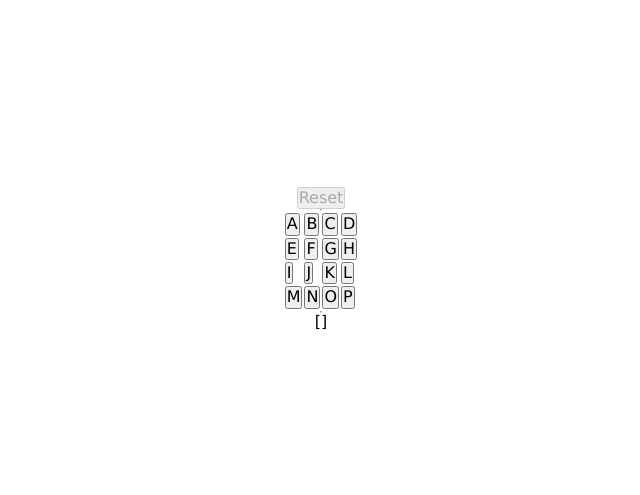
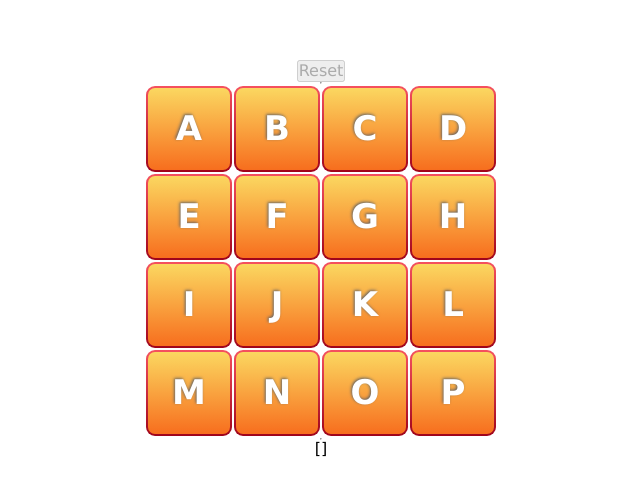
Before and after one commit to rodolfomayora/lettes-game, a React (Create React App) app: page / in a window 1280 px wide. Shown: the part 141-636 px from the top of the page, without its empty margins (319-959 px from the left). Built offline with nearby package versions, Linux system fonts and the light colour scheme.

Commit message:
styles: add styles for Tile Component

```diff
--- a/src/components/Tile/index.tsx
+++ b/src/components/Tile/index.tsx
@@ -1,10 +1,10 @@
 import React from 'react';
 
-type TileProps = {
-  isSelected: boolean,
-  letter: string,
-  handleTile: () => void,
-}
+import { TileProps } from './types';
+import {
+  TileLetter,
+  TileStyled,
+} from './styles';
 
 function Tile ({ isSelected, letter, handleTile }: TileProps) {
 
@@ -13,10 +13,13 @@ function Tile ({ isSelected, letter, handleTile }: TileProps) {
   const handleClick = () => isAlreadySelected && handleTile();
 
   return (
-    <button onClick={handleClick}>
-      {letter}
-      {isSelected && <span>*</span>}
-    </button>
+    <TileStyled
+      isSelected={isSelected}
+      onClick={handleClick}>
+      <TileLetter isSelected={isSelected}>
+        {letter}
+      </TileLetter>
+    </TileStyled>
   );
 }
 
--- /dev/null
+++ b/src/components/Tile/styles.ts
@@ -0,0 +1,72 @@
+import styled, { css } from 'styled-components';
+
+import { colors, mixins } from '../../assets/styles/config';
+import { TileStyledProps } from './types';
+
+const externalBorderRadius: number = 9;
+const innerBorderRadius: number = externalBorderRadius - 2;
+
+export const TileStyled = styled.button<TileStyledProps>`
+
+  width: 62px;
+  height: 62px;
+  padding: 2px;
+  border: none;
+  border-radius: ${externalBorderRadius}px;
+  outline: none;
+
+  background-image: linear-gradient(
+    180deg,
+    ${colors.red1},
+    ${colors.red2});
+  box-shadow: none;
+  cursor: pointer;
+
+  &:active { transform: scale(0.96); }
+
+  ${mixins.large(css`
+    width: 86px;
+    height: 86px;
+  `)}
+
+  ${({ isSelected }) => isSelected && css`
+    background-image: linear-gradient(
+      180deg,
+      ${colors.green1},
+      ${colors.green2});
+    cursor: not-allowed;
+
+    &:active { transform: none; }
+
+    ${mixins.large(css`
+      background-image: linear-gradient(
+        180deg,
+        ${colors.red1},
+        ${colors.red2});
+    `)}
+  `}
+`;
+
+export const TileLetter = styled.span<TileStyledProps>`
+  display: flex;
+  justify-content: center;
+  align-items: center;
+
+  height: 100%;
+  border-radius: ${innerBorderRadius}px;
+
+  font-size: 34px;
+  font-weight: 700;
+  text-align: center;
+  color: ${colors.white};
+  text-shadow: ${colors.shadow1};
+
+  background-image: linear-gradient(
+    180deg,
+    ${colors.orange1},
+    ${colors.orange2});
+
+  ${({ isSelected }) => isSelected && css`
+    background-image: none;
+  `}
+`;
--- /dev/null
+++ b/src/components/Tile/types.ts
@@ -0,0 +1,8 @@
+export type TileStyledProps = {
+  isSelected: boolean;
+}
+
+export type TileProps = TileStyledProps & {
+  letter: string,
+  handleTile: () => void,
+}
```
